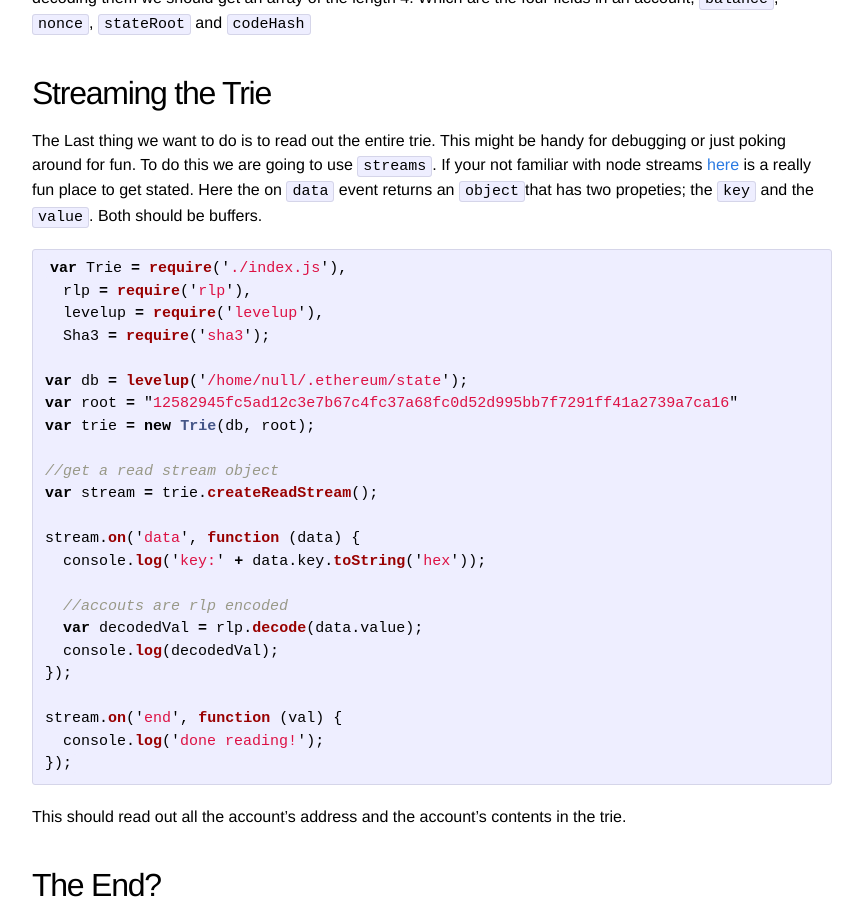
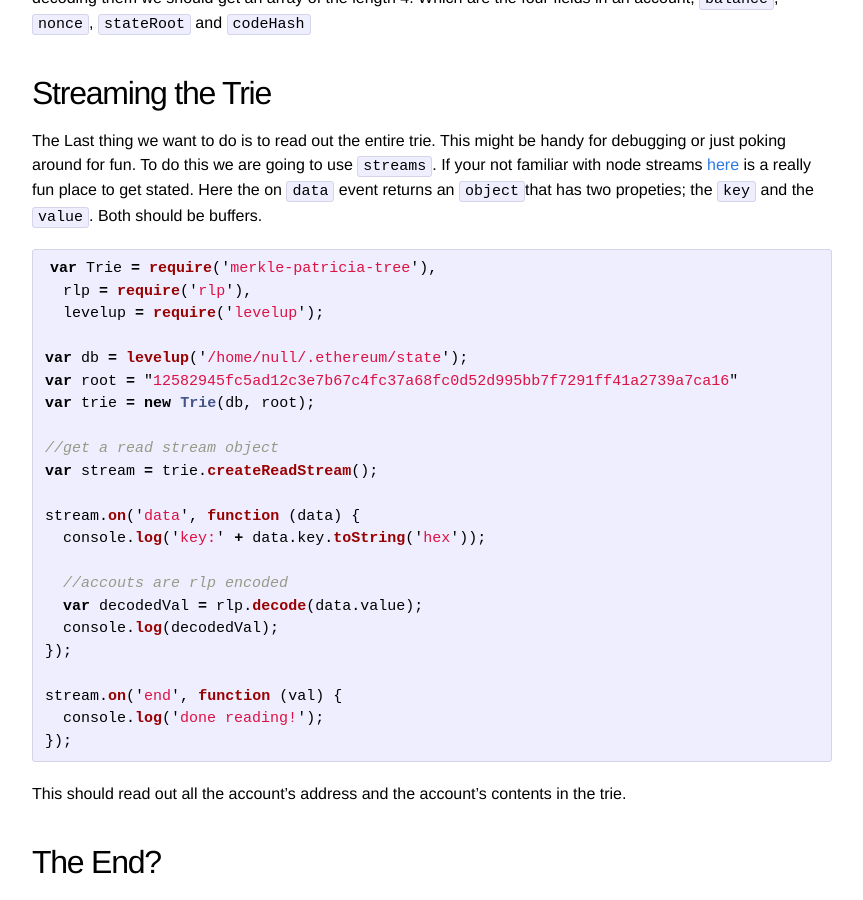
Before and after one commit to emazurek/wanderer.github.io, a Jekyll site: the page built from _posts/2014-05-21-using-ethereums-tries-with-node.markdown, in a window 1280 px wide and 900 px high, scrolled down 2054 px. Shown: the whole window, without its empty margins (208-1071 px from the left). Built offline with Jekyll 4.4.1, drawn with Linux system fonts in a browser that asks for light colours; comment, search, counter and statistics services are not loaded.

Commit message:
Update 2014-05-21-using-ethereums-tries-with-node.markdown

```diff
--- a/_posts/2014-05-21-using-ethereums-tries-with-node.markdown
+++ b/_posts/2014-05-21-using-ethereums-tries-with-node.markdown
@@ -84,10 +84,9 @@ The Last thing we want to do is to read out the entire trie. This might be handy
 
 {% highlight javascript %}
 
-var Trie = require('./index.js'),
+var Trie = require('merkle-patricia-tree'),
   rlp = require('rlp'),
-  levelup = require('levelup'),
-  Sha3 = require('sha3');
+  levelup = require('levelup');
 
 var db = levelup('/home/null/.ethereum/state');
 var root = "12582945fc5ad12c3e7b67c4fc37a68fc0d52d995bb7f7291ff41a2739a7ca16"
```
Also changed, not shown: other parts of _posts/2014-05-21-using-ethereums-tries-with-node.markdown (+1 -1 lines).
